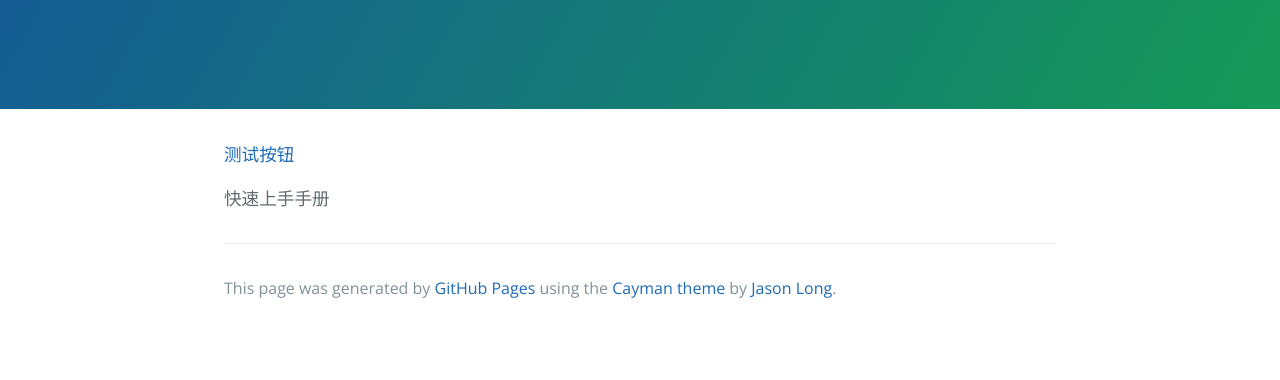
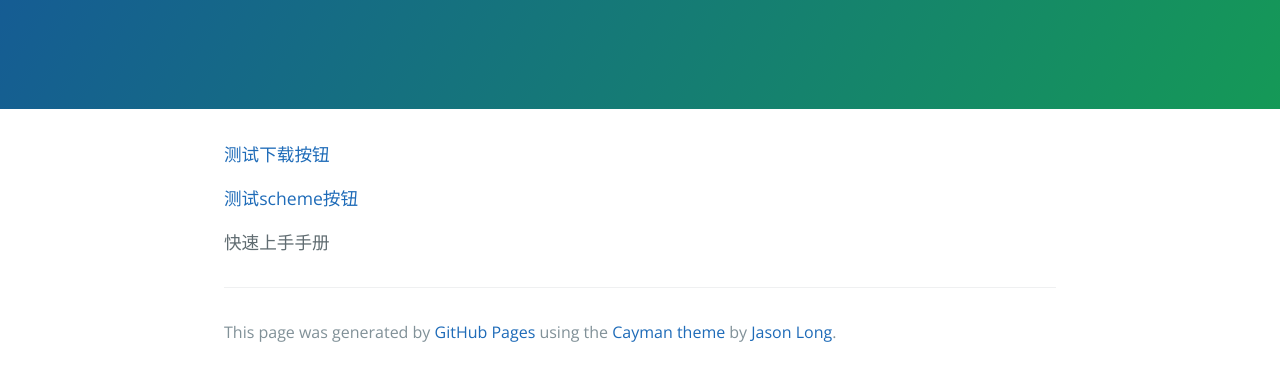
Before and after one commit to xjyeah/xjyeah.github.io, a plain HTML site: page index.html in a window 1280 px wide. Shown: the part 208-588 px from the top of the page. Drawn offline with nearby package versions, Linux system fonts and the light colour scheme.

Commit message:
Update index.html

```diff
--- a/index.html
+++ b/index.html
@@ -16,7 +16,9 @@
     </section>
 
     <section class="main-content">
-      <p><a href="https://a.app.qq.com/o/simple.jsp?pkgname=cn.srbank.zyx">测试按钮</a></p>
+      <p><a href="https://a.app.qq.com/o/simple.jsp?pkgname=cn.srbank.zyx">测试下载按钮</a></p>
+
+      <p><a href="srbankSchemezz://">测试scheme按钮</a></p>
 
 <p>快速上手手册</p>
 
```
